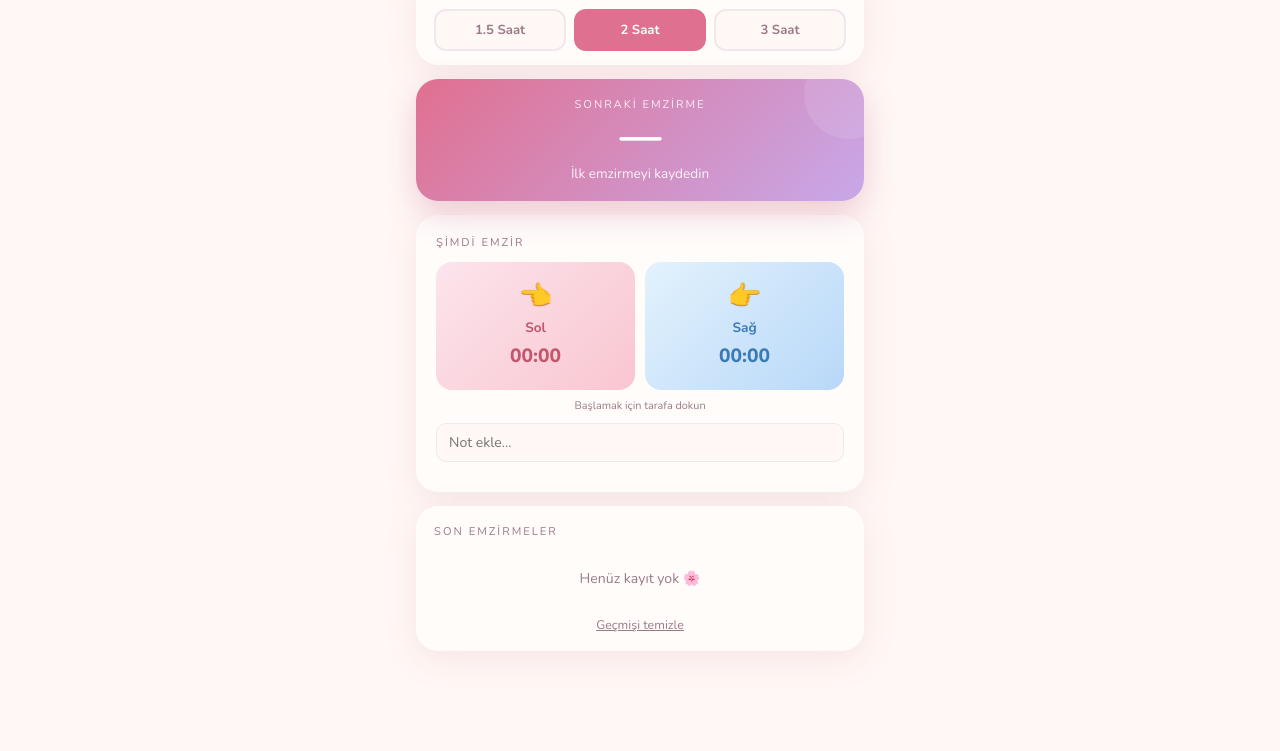
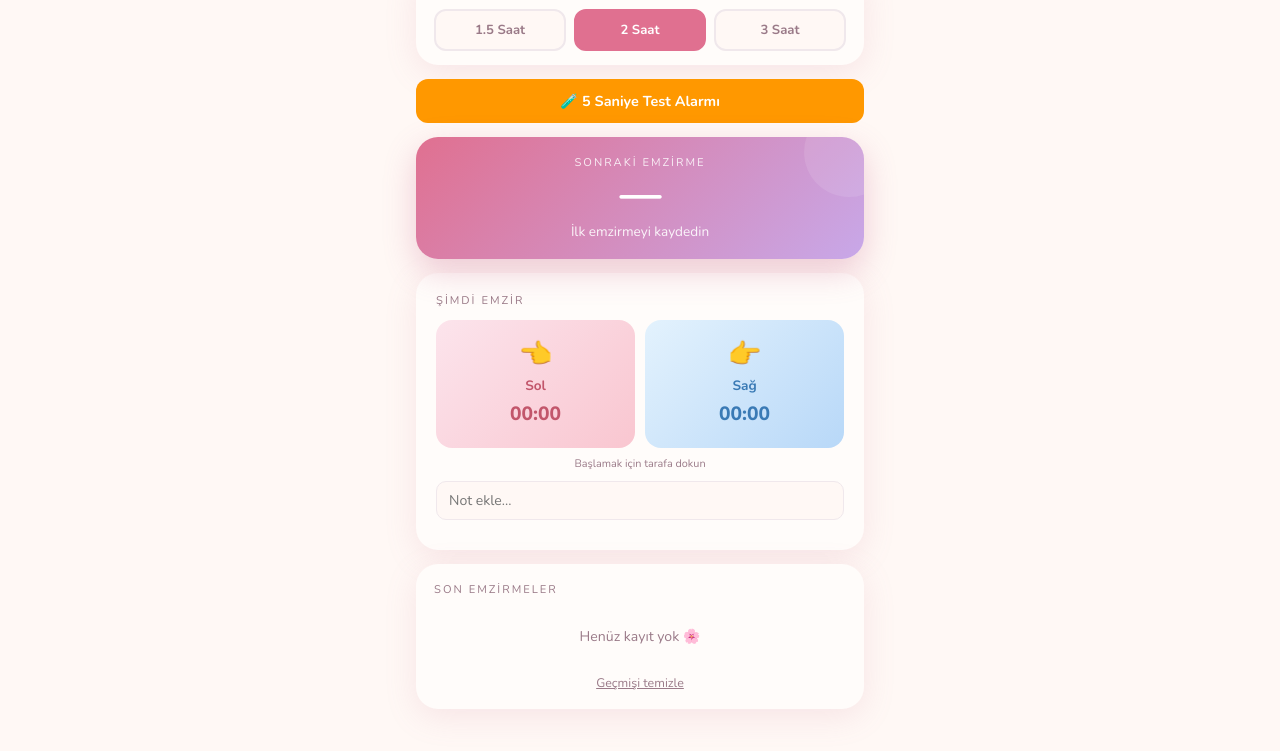
Before and after one commit to Beg-381/bebek-takip, a plain HTML site: page index.html in a window 1280 px wide. Shown: the part 147-898 px from the top of the page. Drawn offline with nearby package versions, Linux system fonts and the light colour scheme.

Commit message:
Add test button for 5-second alarm trigger
Added a test button for triggering an alarm after 5 seconds.

```diff
--- a/index.html
+++ b/index.html
@@ -188,6 +188,8 @@ header h1{font-family:'Playfair Display',serif;font-size:1.4rem;color:var(--rose
       <button class="interval-btn" onclick="setInterval_(3)" id="iv3">3 Saat</button>
     </div>
   </div>
+  <!-- TEST BUTONU -->
+  <button onclick="setTimeout(()=>triggerAlarm('Sağ',Date.now()),5000)" style="width:100%;border:none;border-radius:12px;padding:12px;background:#ff9800;color:white;font-family:'Nunito',sans-serif;font-weight:700;font-size:0.9rem;cursor:pointer;margin-bottom:14px;">🧪 5 Saniye Test Alarmı</button>
   <!-- ALARM OVERLAY -->
   <div id="alarmOverlay" style="display:none;position:fixed;top:0;left:0;right:0;bottom:0;z-index:9999;background:rgba(224,112,144,0.97);flex-direction:column;align-items:center;justify-content:center;text-align:center;padding:30px;">
     <div style="font-size:5rem;animation:pulse-alarm 0.8s infinite alternate;">🤱</div>
```
